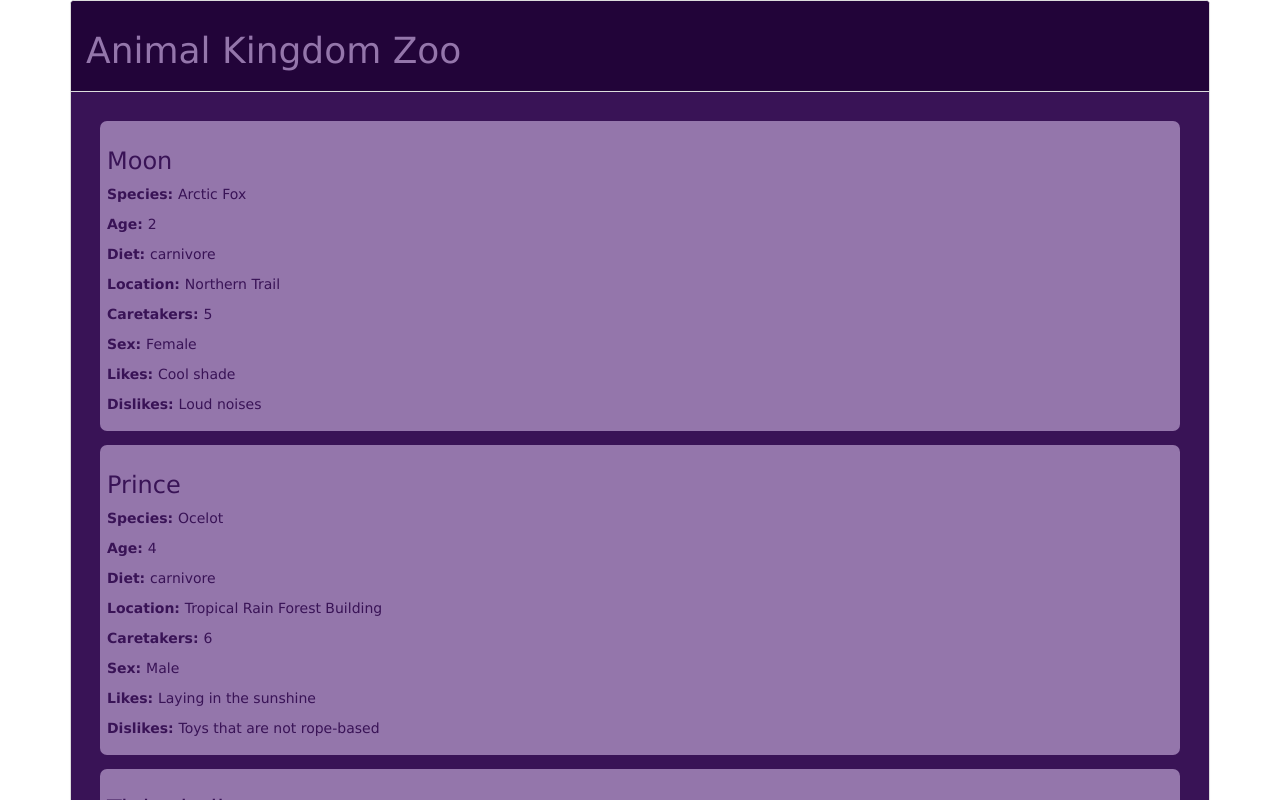
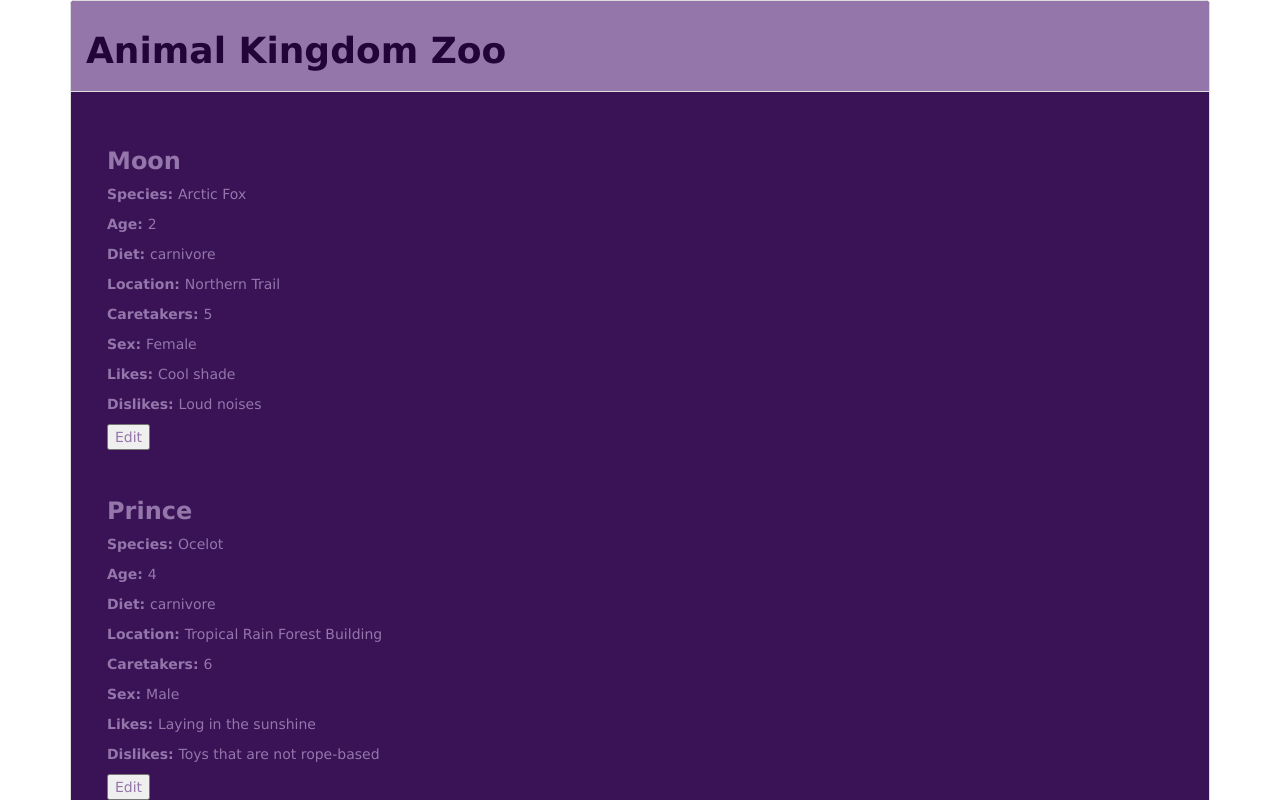
Before and after one commit to benjpac/local-zoo, an Angular app: page / in a window 1280 px wide. Shown: the top 800 px of the page. Built offline with nearby package versions, Linux system fonts and the light colour scheme.

Commit message:
add start 0f edit component

```diff
--- a/src/app/animal-list/animal-list.component.css
+++ b/src/app/animal-list/animal-list.component.css
@@ -1,7 +1,7 @@
 .well-base {
-  background: #9476ab;
-  color: #391356;
+  color: #9476ab;
+  background: #391356;
   padding: 0.5em;
   margin: 1em;
-  border-radius: 0.5em;
+  border-radius: 0.2em;
 }
--- a/src/app/animal-list/animal-list.component.html
+++ b/src/app/animal-list/animal-list.component.html
@@ -1,13 +1,15 @@
-<div *ngFor="let animal of animals">
+<div *ngFor="let animal of childAnimalList">
   <div class="well-base">
-    <h3>{{animal.name}}</h3>
-    <p><b>Species: </b>{{animal.species}}</p>
-    <p><b>Age: </b>{{animal.age}}</p>
-    <p><b>Diet: </b>{{animal.diet}}</p>
-    <p><b>Location: </b>{{animal.location}}</p>
-    <p><b>Caretakers: </b>{{animal.caretakers}}</p>
-    <p><b>Sex: </b>{{animal.sex}}</p>
-    <p><b>Likes: </b>{{animal.likes}}</p>
-    <p><b>Dislikes: </b>{{animal.dislikes}}</p>
+    <h3><strong>{{animal.name}}</strong></h3>
+    <p><strong>Species: </strong>{{animal.species}}</p>
+    <p><strong>Age: </strong>{{animal.age}}</p>
+    <p><strong>Diet: </strong>{{animal.diet}}</p>
+    <p><strong>Location: </strong>{{animal.location}}</p>
+    <p><strong>Caretakers: </strong>{{animal.caretakers}}</p>
+    <p><strong>Sex: </strong>{{animal.sex}}</p>
+    <p><strong>Likes: </strong>{{animal.likes}}</p>
+    <p><strong>Dislikes: </strong>{{animal.dislikes}}</p>
+
+    <button (click)="editButtonHasBeenClicked(currentAnimal)">Edit</button>
   </div>
 </div>
--- a/src/app/animal-list/animal-list.component.ts
+++ b/src/app/animal-list/animal-list.component.ts
@@ -1,4 +1,4 @@
-import { Component, OnInit } from '@angular/core';
+import { Component, Input, Output, EventEmitter } from '@angular/core';
 import { Animal } from '../animal.model';
 import { AnimalService } from '../animal.service';
 
@@ -7,14 +7,12 @@ import { AnimalService } from '../animal.service';
   templateUrl: './animal-list.component.html',
   styleUrls: ['./animal-list.component.css']
 })
-export class AnimalListComponent implements OnInit {
-  animals: Animal[] = [];
+export class AnimalListComponent {
+  @Input() childAnimalList: Animal[];
+  @Output() clickSender = new EventEmitter();
 
-  constructor(private animalService: AnimalService) {}
-
-  ngOnInit() {
-    this.animalService.getAnimals()
-      .then(animals => this.animals = animals)
+  editButtonHasBeenClicked(animalToEdit: Animal) {
+    this.clickSender.emit(animalToEdit);
   }
 
 }
--- a/src/app/app.component.css
+++ b/src/app/app.component.css
@@ -4,6 +4,6 @@
 }
 
 .panel-heading {
-  color: #9476AB;
-  background: #220439;
+  background: #9476AB;
+  color: #220439;
 }
--- a/src/app/app.component.html
+++ b/src/app/app.component.html
@@ -3,10 +3,11 @@
     <div class="col-md-12">
         <div class="panel panel-default base">
           <div class="panel-heading">
-            <h3 class="panel-title"><h1>Animal Kingdom Zoo</h1></h3>
+            <h3 class="panel-title"><h1><b>Animal Kingdom Zoo</b></h1></h3>
           </div>
           <div class="panel-body">
-            <app-animal-list></app-animal-list>
+            <app-animal-list [childAnimalList]="masterAnimalList" (clickSender)="editAnimal($event)"></app-animal-list>
+            <app-edit-animal [childSelectedAnimal]="selectedAnimal"></app-edit-animal>
           </div>
         </div>
     </div>
--- a/src/app/app.component.ts
+++ b/src/app/app.component.ts
@@ -1,5 +1,5 @@
-import { Component } from '@angular/core';
-// import { Animal } from './animal.model';
+import { Component, OnInit } from '@angular/core';
+import { Animal } from './animal.model';
 import { AnimalService } from './animal.service';
 
 @Component({
@@ -8,6 +8,24 @@ import { AnimalService } from './animal.service';
   styleUrls: ['./app.component.css'],
   providers: [ AnimalService ]
 })
-export class AppComponent {
+export class AppComponent implements OnInit {
+  masterAnimalList: Animal[] = [];
+
+  constructor(private animalService: AnimalService) {}
+
+  ngOnInit() {
+    this.animalService.getAnimals()
+      .then(masterAnimalList => this.masterAnimalList = masterAnimalList)
+  }
+
+  selectedAnimal = null;
+
+  editAnimal(clickedAnimal) {
+    this.selectedAnimal = clickedAnimal;
+  }
+
+  finishedEditing() {
+    this.selectedAnimal = null;
+  }
 
 }
--- a/src/app/app.module.ts
+++ b/src/app/app.module.ts
@@ -4,11 +4,13 @@ import { FormsModule }  from '@angular/forms';
 
 import { AppComponent } from './app.component';
 import { AnimalListComponent } from './animal-list/animal-list.component';
+import { EditAnimalComponent } from './edit-animal/edit-animal.component';
 
 @NgModule({
   declarations: [
     AppComponent,
-    AnimalListComponent
+    AnimalListComponent,
+    EditAnimalComponent
   ],
   imports: [
     BrowserModule,
--- /dev/null
+++ b/src/app/edit-animal/edit-animal.component.html
@@ -0,0 +1,3 @@
+<p>
+  edit-animal works!
+</p>
--- a/src/styles.css
+++ b/src/styles.css
@@ -1,2 +1,9 @@
 /* You can add global styles to this file, and also import other style files */
 @import "~bootstrap/dist/css/bootstrap.min.css";
+
+/*Color Scheme*/
+.color-primary-0 { color: #532B72 }
+.color-primary-1 { color: #9476AB }
+.color-primary-2 { color: #724C8F }
+.color-primary-3 { color: #391356 }
+.color-primary-4 { color: #220439 }
```
Also changed, not shown: src/app/edit-animal/edit-animal.component.ts (added, +14 -0 lines), src/app/edit-animal/edit-animal.component.css (added), 1 other file (tests, documents, lock files or other folders).
